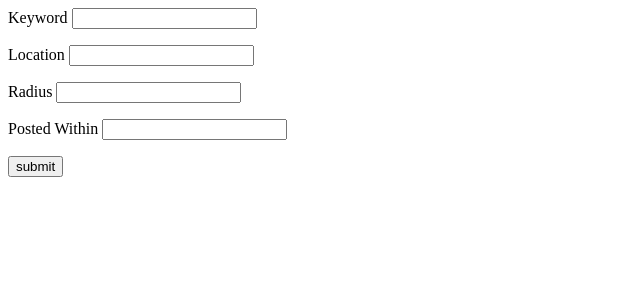
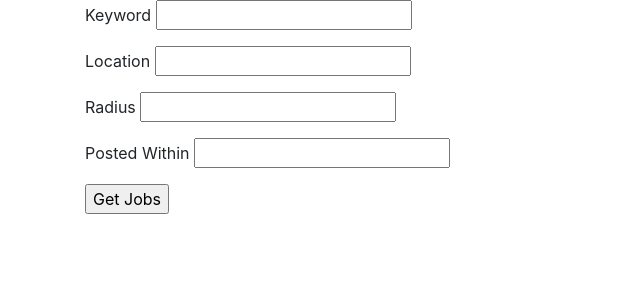
Before and after one commit to carlhuxley/Job-Search-Web-Scraper, a Flask app: page / in a window 1280 px wide. Shown: the top 300 px of the page, without its empty margins (0-640 px from the left). Run offline with Flask 2, Linux system fonts and the light colour scheme; some libraries are stand-ins or nearby versions.

Commit message:
Add job_search_html and bootstrap

```diff
--- a/job_func/routes.py
+++ b/job_func/routes.py
@@ -11,6 +11,7 @@ def search():
 
 @app.route('/get_jobs', methods=['POST', 'GET'])
 def get_jobs():
+    jobs = []
     if request.method == 'POST':
         search = request.form
         keyword = search["Keyword"]
@@ -25,4 +26,4 @@ def get_jobs():
             db.session.add(job)
             db.session.commit()
 
-        return 'Got some jobs!'
+        return render_template('job_results.html', job_results=jobs)
--- /dev/null
+++ b/job_func/templates/layout.html
@@ -0,0 +1,22 @@
+<!DOCTYPE html>
+<html>
+<head>
+
+    <meta charset="utf-8">
+    <meta name="viewport" content="width=device-width, initial-scale=1, shrink-to-fit=no">
+
+    <link rel="stylesheet" href="https://stackpath.bootstrapcdn.com/bootstrap/4.3.1/css/bootstrap.min.css"
+    integrity="sha384-ggOyR0iXCbMQv3Xipma34MD+dH/1fQ784/j6cY/iJTQUOhcWr7x9JvoRxT2MZw1T" crossorigin="anonymous">
+
+    <title>Job Search Results</title>
+</head>
+    <body>
+        <div class="container">
+        {% block content %}{% endblock %}
+        </div>
+
+        <script src="https://code.jquery.com/jquery-3.3.1.slim.min.js" integrity="sha384-q8i/X+965DzO0rT7abK41JStQIAqVgRVzpbzo5smXKp4YfRvH+8abtTE1Pi6jizo" crossorigin="anonymous"></script>
+        <script src="https://cdnjs.cloudflare.com/ajax/libs/popper.js/1.14.7/umd/popper.min.js" integrity="sha384-UO2eT0CpHqdSJQ6hJty5KVphtPhzWj9WO1clHTMGa3JDZwrnQq4sF86dIHNDz0W1" crossorigin="anonymous"></script>
+        <script src="https://stackpath.bootstrapcdn.com/bootstrap/4.3.1/js/bootstrap.min.js" integrity="sha384-JjSmVgyd0p3pXB1rRibZUAYoIIy6OrQ6VrjIEaFf/nJGzIxFDsf4x0xIM+B07jRM" crossorigin="anonymous"></script>
+    </body>
+</html>
--- a/job_func/templates/search_jobs.html
+++ b/job_func/templates/search_jobs.html
@@ -1,11 +1,10 @@
-<html>
-   <body>
+{% extends "layout.html" %}
+        {% block content %}
           <form action = "http://localhost:5000/get_jobs" method = "POST">
              <p>Keyword <input type = "text" name = "Keyword" /></p>
              <p>Location <input type = "text" name = "Location" /></p>
              <p>Radius <input type = "text" name = "Radius" /></p>
              <p>Posted Within <input type ="text" name = "Posted" /></p>
-         <p><input type = "submit" value = "submit" /></p>
+             <p><input type = "submit" value = "Get Jobs" /></p>
           </form>
-   </body>
-</html>
+        {% endblock content %}
```
Also changed, not shown: job_func/templates/job_results.html (added, +10 -0 lines), 1 other file. Lines whose indentation alone changed are shown as unchanged.
